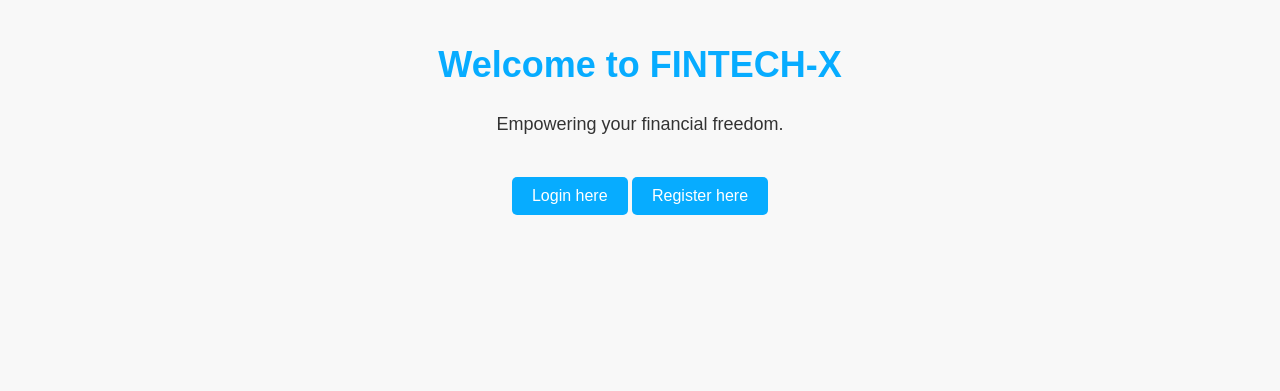
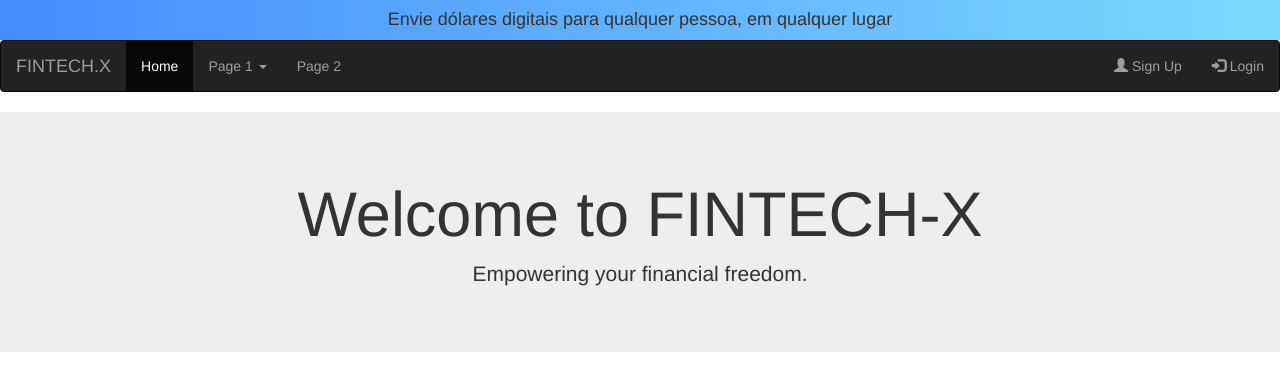
Before and after one commit to Rubens1010/ProjetoSoftware, a Django app: page / in a window 1280 px wide. Shown: the top 391 px of the page. Run offline with Django 5.2, Linux system fonts and the light colour scheme; some libraries are stand-ins or nearby versions.

Commit message:
settings boostrap in project

```diff
--- a/project/crm/forms.py
+++ b/project/crm/forms.py
@@ -47,5 +47,5 @@ class LoginForm(AuthenticationForm):
         widget=TextInput(attrs={"class": "form-control", "placeholder": "username"})
     )
     password = forms.CharField(
-        widget=PasswordInput(attrs={"class": "form-control", "placeholder": "password"})
+        widget=PasswordInput(attrs={"class": "form-control", "placeholder": "Password"})
     )
--- a/project/crm/templates/crm/index.html
+++ b/project/crm/templates/crm/index.html
@@ -1,48 +1,50 @@
 <!DOCTYPE html>
 <html lang="en">
 <head>
+    {% load static %}
     <meta charset="UTF-8">
     <meta name="viewport" content="width=device-width, initial-scale=1.0">
     <title>FINEbank.io - Home</title>
-    <style>
-        body {
-            margin: 0;
-            font-family: Arial, Helvetica, sans-serif;
-            background-color: #f8f8f8;
-            color: #333;
-        }
-        .container {
-            max-width: 1200px;
-            margin: 0 auto;
-            padding: 20px;
-            text-align: center;
-        }
-        h1 {
-            color: #07acff;
-            font-size: 36px;
-        }
-        p {
-            font-size: 18px;
-            line-height: 1.6;
-        }
-        .button {
-            display: inline-block;
-            padding: 10px 20px;
-            background-color: #07acff;
-            color: #fff;
-            text-decoration: none;
-            border-radius: 5px;
-            font-size: 16px;
-            margin-top: 20px;
-        }
-    </style>
+    <link rel="stylesheet" href="https://maxcdn.bootstrapcdn.com/bootstrap/3.4.1/css/bootstrap.min.css">
+    <script src="https://ajax.googleapis.com/ajax/libs/jquery/3.7.1/jquery.min.js"></script>
+    <script src="https://maxcdn.bootstrapcdn.com/bootstrap/3.4.1/js/bootstrap.min.js"></script>
+
+    <script src="{% static '/js/bootstrap.min.js' %}"></script>
 </head>
 <body>
-    <div class="container">
+    <div class="container-fluid">
+        <div class="row">
+            <div class="col-sm-12 text-center" style="background-image:linear-gradient(to right, #458CFE , #7DD8FD);">
+               <h4>Envie dólares digitais para qualquer pessoa, em qualquer lugar</h4>
+            </div>
+        </div>
+    </div>
+    <nav class="navbar navbar-inverse">
+        <div class="container-fluid">
+          <div class="navbar-header">
+            <a class="navbar-brand">FINTECH.X</a>
+          </div>
+          <ul class="nav navbar-nav">
+            <li class="active"><a href="#">Home</a></li>
+            <li class="dropdown"><a class="dropdown-toggle" data-toggle="dropdown" href="#">Page 1 <span class="caret"></span></a>
+              <ul class="dropdown-menu">
+                <li><a href="#">Page 1-1</a></li>
+                <li><a href="#">Page 1-2</a></li>
+                <li><a href="#">Page 1-3</a></li>
+              </ul>
+            </li>
+            <li><a href="#">Page 2</a></li>
+          </ul>
+          <ul class="nav navbar-nav navbar-right">
+            <li><a href="{% url 'register' %}" ><span class="glyphicon glyphicon-user"></span> Sign Up</a></li>
+            <li><a href="{% url 'my_login' %}" ><span class="glyphicon glyphicon-log-in"></span> Login</a></li>
+          </ul>
+        </div>
+      </nav>
+
+      <div class="jumbotron text-center">
         <h1>Welcome to FINTECH-X</h1>
         <p>Empowering your financial freedom.</p>
-        <a href="{% url 'my_login' %}" class="button">Login here</a>
-        <a href="{% url 'register' %}" class="button">Register here</a>
-    </div>
+      </div>
 </body>
 </html>
--- a/project/crm/templates/crm/my_login.html
+++ b/project/crm/templates/crm/my_login.html
@@ -26,7 +26,8 @@
             <div class="col-md-4">
                 <div class="d-flex justify-content-center">
                     <h1>FINTECH</h1>
-                    <h1 class=" text-primary">.X</h1>
+                    <h1 class="text-primary">.X </h1>
+                    <svg xmlns="http://www.w3.org/2000/svg" height="25" width="36" viewBox="0 0 576 512"><path fill="#0d6efd" d="M160 0c-17.7 0-32 14.3-32 32s14.3 32 32 32h50.7L9.4 265.4c-12.5 12.5-12.5 32.8 0 45.3s32.8 12.5 45.3 0L256 109.3V160c0 17.7 14.3 32 32 32s32-14.3 32-32V32c0-17.7-14.3-32-32-32H160zM576 80a48 48 0 1 0 -96 0 48 48 0 1 0 96 0zM448 208a48 48 0 1 0 -96 0 48 48 0 1 0 96 0zM400 384a48 48 0 1 0 0-96 48 48 0 1 0 0 96zm48 80a48 48 0 1 0 -96 0 48 48 0 1 0 96 0zm128 0a48 48 0 1 0 -96 0 48 48 0 1 0 96 0zM272 384a48 48 0 1 0 0-96 48 48 0 1 0 0 96zm48 80a48 48 0 1 0 -96 0 48 48 0 1 0 96 0zM144 512a48 48 0 1 0 0-96 48 48 0 1 0 0 96zM576 336a48 48 0 1 0 -96 0 48 48 0 1 0 96 0zm-48-80a48 48 0 1 0 0-96 48 48 0 1 0 0 96z"/></svg>
                 </div>
                 <h3 class="text-center text-muted">Login an account</h3>
                 <br>
```
Also changed, not shown: project/crm/templates/crm/dashboard.html (+18 -3 lines), project/crm/templates/crm/register.html (+7 -0 lines), project/db.sqlite3.
